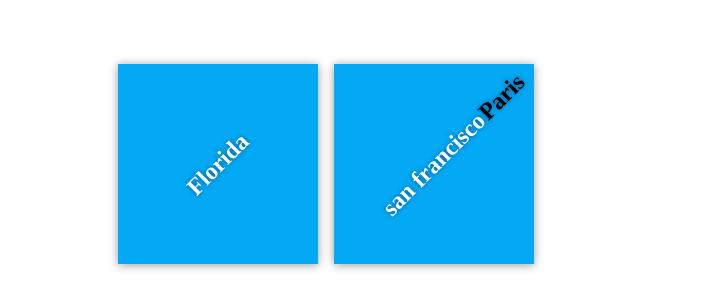
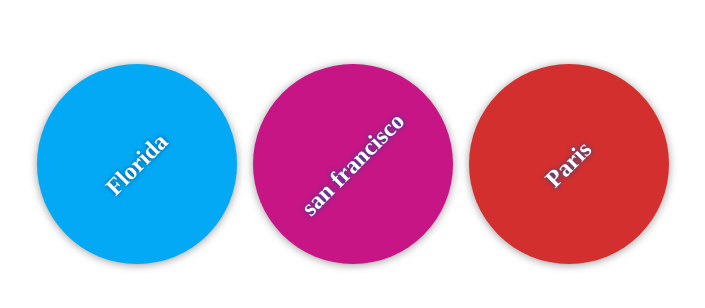
Before and after one commit to Nahla-mehanna/my-travel-plans, a plain HTML site: page index.html in a window 1280 px wide. Shown: the part 236-544 px from the top of the page, without its empty margins (287-992 px from the left). Drawn offline with Linux system fonts and the light colour scheme.

Commit message:
add heading background colour

```diff
--- a/css/app.css
+++ b/css/app.css
@@ -29,6 +29,7 @@
 
 .destination {
     background: #03a9f4;
+    border-radius: 50%;
     box-shadow: 0 1px 9px 0 rgba(0, 0, 0, 0.4);
     color: white;
     margin: 0.5em;
@@ -55,6 +56,10 @@
     background-color: #03a9f4;
 }
 
+#san-francisco {
+    background-color: #C71585;
+}
+
 #paris {
     background-color: #d32f2f;
 }
--- a/index.html
+++ b/index.html
@@ -14,9 +14,9 @@
                 <h2>Florida</h2>
             </div>
 
-            <div class="destination" id="san francisco">
+            <div class="destination" id="san-francisco">
                 <h2>san francisco</h2>
-            </div
+            </div>
 
             <div class="destination" id="paris">
                 <h2>Paris</h2>
```
